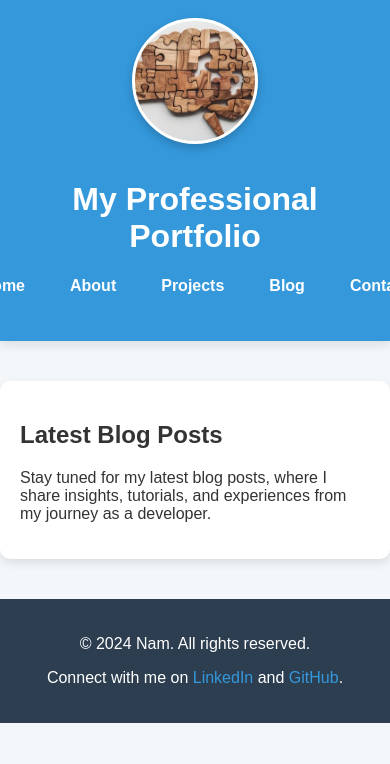
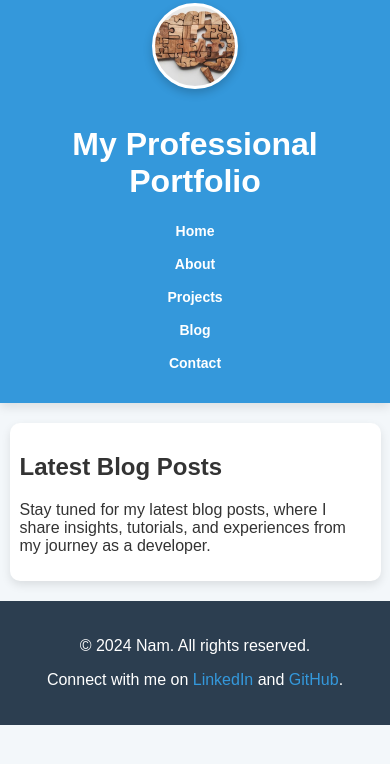
Before and after one commit to NamCreative/NamCreative.github.io, a Jekyll site: the page built from blog.md, in a window 390 px wide. Shown: the top 764 px of the page. Built offline with Jekyll 4.4.1, drawn with Linux system fonts in a browser that asks for light colours.

Commit message:
Update responsive

```diff
--- a/_layouts/default.html
+++ b/_layouts/default.html
@@ -6,6 +6,7 @@
     <meta name="viewport" content="width=device-width, initial-scale=1.0">
     <title>{{ page.title }}</title>
     <link rel="stylesheet" href="{{ '/assets/css/main.css' | relative_url }}">
+    <link rel="icon" href="/assets/images/favicon.png" type="image/png">
 </head>
 
 <body>
--- a/assets/css/main.css
+++ b/assets/css/main.css
@@ -112,3 +112,44 @@ footer a {
 footer a:hover {
     color: #e74c3c;
 }
+
+/* Media Queries cho Responsive Design */
+@media (max-width: 768px) {
+    .header-container {
+        padding: 20px;
+    }
+
+    .nav-links {
+        flex-direction: column;
+        gap: 15px;
+    }
+
+    .main-content {
+        max-width: 90%;
+        margin: 20px auto;
+    }
+
+    .avatar {
+        width: 100px;
+        height: 100px;
+    }
+}
+
+@media (max-width: 480px) {
+    .header-container {
+        padding: 15px;
+    }
+
+    .avatar {
+        width: 80px;
+        height: 80px;
+    }
+
+    .nav-links a {
+        font-size: 14px;
+    }
+
+    .main-content {
+        padding: 10px;
+    }
+}
```
Also changed, not shown: _posts/2024-11-08-welcome-to-jekyll.markdown (deleted, +0 -29 lines), assets/images/favicon.png (added).
